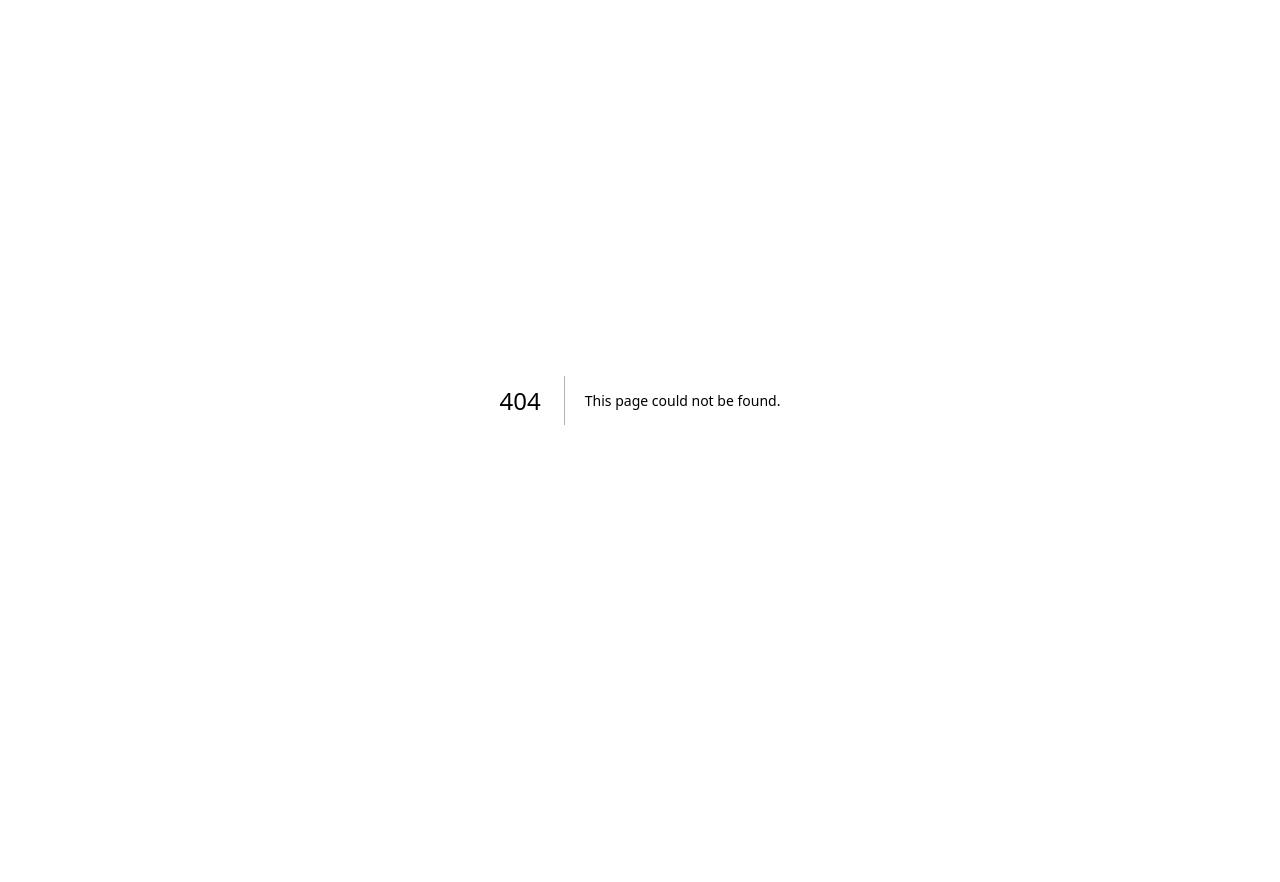
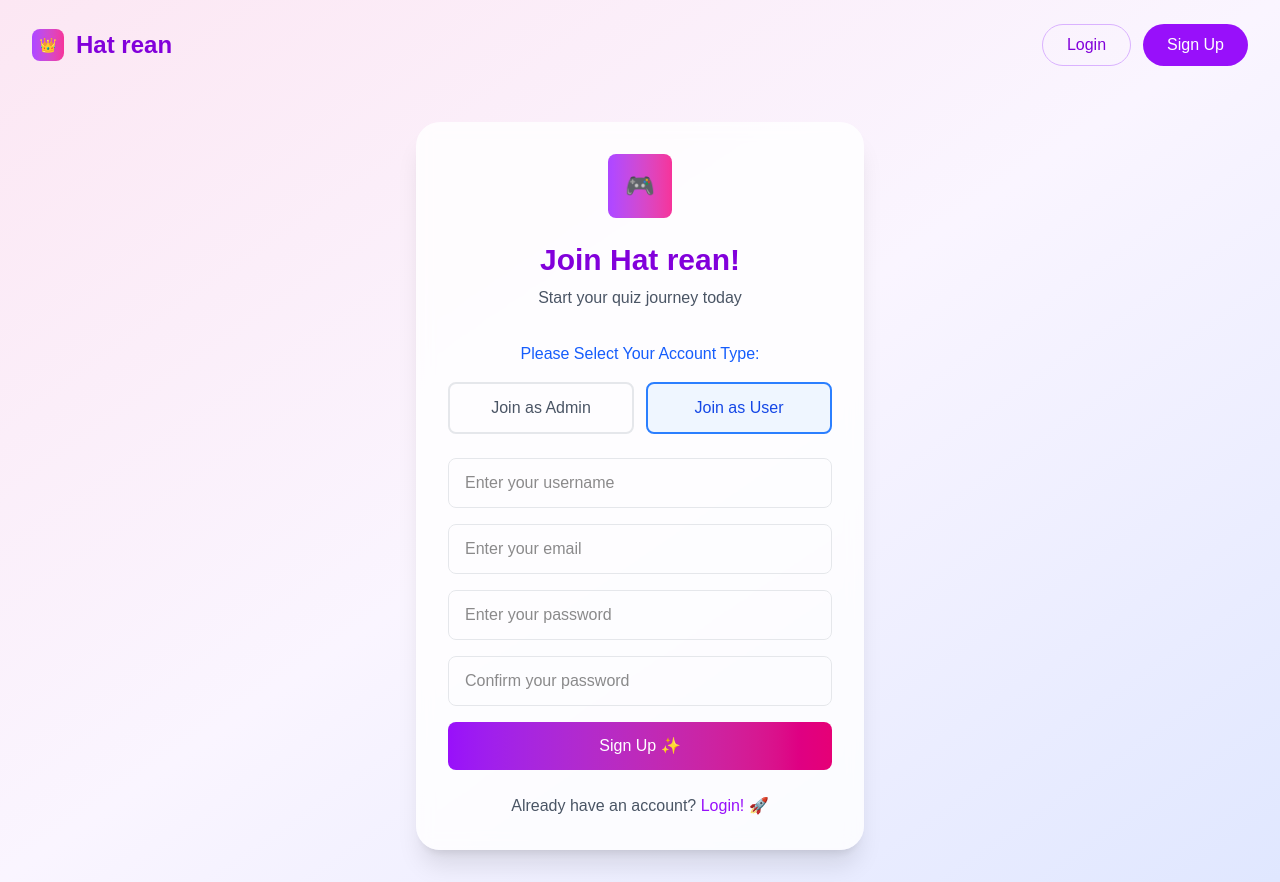
Before and after one commit to Sophorn-Sok/hatrean, a Next.js app: page /signuppage in a window 1280 px wide. Before the commit this address had no page. Before the commit the page ends 800 px from the top, so only its background shows below. Built offline with nearby package versions, Linux system fonts and the light colour scheme.

Commit message:
Develop SignUp Page

```diff
--- /dev/null
+++ b/src/app/signuppage/page.tsx
@@ -0,0 +1,152 @@
+'use client';
+
+import { useState } from 'react';
+import Link from 'next/link';
+
+export default function SignUpPage() {
+  const [accountType, setAccountType] = useState<'admin' | 'user'>('user');
+  const [username, setUsername] = useState('');
+  const [email, setEmail] = useState('');
+  const [password, setPassword] = useState('');
+  const [confirmPassword, setConfirmPassword] = useState('');
+
+  const handleSignUp = (e: React.FormEvent) => {
+    e.preventDefault();
+    if (password !== confirmPassword) {
+      alert('Passwords do not match!');
+      return;
+    }
+    // Handle sign up logic here
+    console.log('Sign up attempt:', { accountType, username, email, password });
+  };
+
+  return (
+    <div className="min-h-screen bg-gradient-to-br from-pink-100 via-purple-50 to-indigo-100">
+      {/* Header */}
+      <header className="flex justify-between items-center p-6 px-8">
+        <div className="flex items-center gap-3">
+          <div className="w-8 h-8 bg-gradient-to-r from-purple-500 to-pink-500 rounded-lg flex items-center justify-center">
+            <span className="text-white font-bold text-sm">👑</span>
+          </div>
+          <h1 className="text-2xl font-bold text-purple-700">Hat rean</h1>
+        </div>
+        <div className="flex gap-3">
+          <Link href="/loginpage">
+            <button className="px-6 py-2 border border-purple-300 text-purple-700 rounded-full hover:bg-purple-50 transition-colors">
+              Login
+            </button>
+          </Link>
+          <button className="px-6 py-2 bg-purple-600 text-white rounded-full hover:bg-purple-700 transition-colors">
+            Sign Up
+          </button>
+        </div>
+      </header>
+
+      {/* Main Content */}
+      <div className="flex items-center justify-center px-4 py-8">
+        <div className="bg-white/80 backdrop-blur-sm rounded-3xl shadow-xl p-8 w-full max-w-md">
+          {/* Game Controller Icon */}
+          <div className="flex justify-center mb-6">
+            <div className="w-16 h-16 bg-gradient-to-r from-purple-500 to-pink-500 rounded-lg flex items-center justify-center">
+              <span className="text-white text-2xl">🎮</span>
+            </div>
+          </div>
+
+          {/* Welcome Text */}
+          <div className="text-center mb-8">
+            <h2 className="text-3xl font-bold text-purple-700 mb-2">Join Hat rean!</h2>
+            <p className="text-gray-600">Start your quiz journey today</p>
+          </div>
+
+          {/* Account Type Selection */}
+          <div className="mb-6">
+            <p className="text-center text-blue-600 font-medium mb-4">Please Select Your Account Type:</p>
+            <div className="flex gap-3">
+              <button
+                onClick={() => setAccountType('admin')}
+                className={`flex-1 py-3 px-4 rounded-lg border-2 transition-all ${
+                  accountType === 'admin'
+                    ? 'border-blue-500 bg-blue-50 text-blue-700'
+                    : 'border-gray-200 text-gray-600 hover:border-gray-300'
+                }`}
+              >
+                Join as Admin
+              </button>
+              <button
+                onClick={() => setAccountType('user')}
+                className={`flex-1 py-3 px-4 rounded-lg border-2 transition-all ${
+                  accountType === 'user'
+                    ? 'border-blue-500 bg-blue-50 text-blue-700'
+                    : 'border-gray-200 text-gray-600 hover:border-gray-300'
+                }`}
+              >
+                Join as User
+              </button>
+            </div>
+          </div>
+
+          {/* Sign Up Form */}
+          <form onSubmit={handleSignUp} className="space-y-4">
+            <div>
+              <input
+                type="text"
+                placeholder="Enter your username"
+                value={username}
+                onChange={(e) => setUsername(e.target.value)}
+                className="w-full py-3 px-4 border border-gray-200 rounded-lg focus:outline-none focus:ring-2 focus:ring-purple-500 focus:border-transparent transition-all"
+                required
+              />
+            </div>
+            <div>
+              <input
+                type="email"
+                placeholder="Enter your email"
+                value={email}
+                onChange={(e) => setEmail(e.target.value)}
+                className="w-full py-3 px-4 border border-gray-200 rounded-lg focus:outline-none focus:ring-2 focus:ring-purple-500 focus:border-transparent transition-all"
+                required
+              />
+            </div>
+            <div>
+              <input
+                type="password"
+                placeholder="Enter your password"
+                value={password}
+                onChange={(e) => setPassword(e.target.value)}
+                className="w-full py-3 px-4 border border-gray-200 rounded-lg focus:outline-none focus:ring-2 focus:ring-purple-500 focus:border-transparent transition-all"
+                required
+              />
+            </div>
+            <div>
+              <input
+                type="password"
+                placeholder="Confirm your password"
+                value={confirmPassword}
+                onChange={(e) => setConfirmPassword(e.target.value)}
+                className="w-full py-3 px-4 border border-gray-200 rounded-lg focus:outline-none focus:ring-2 focus:ring-purple-500 focus:border-transparent transition-all"
+                required
+              />
+            </div>
+
+            <button
+              type="submit"
+              className="w-full py-3 bg-gradient-to-r from-purple-600 to-pink-600 text-white rounded-lg font-medium hover:from-purple-700 hover:to-pink-700 transition-all transform hover:scale-[1.02] active:scale-[0.98]"
+            >
+              Sign Up ✨
+            </button>
+          </form>
+
+          {/* Login Link */}
+          <div className="text-center mt-6">
+            <p className="text-gray-600">
+              Already have an account?{' '}
+              <Link href="/loginpage" className="text-purple-600 hover:text-purple-700 font-medium">
+                Login! 🚀
+              </Link>
+            </p>
+          </div>
+        </div>
+      </div>
+    </div>
+  );
+}
```
